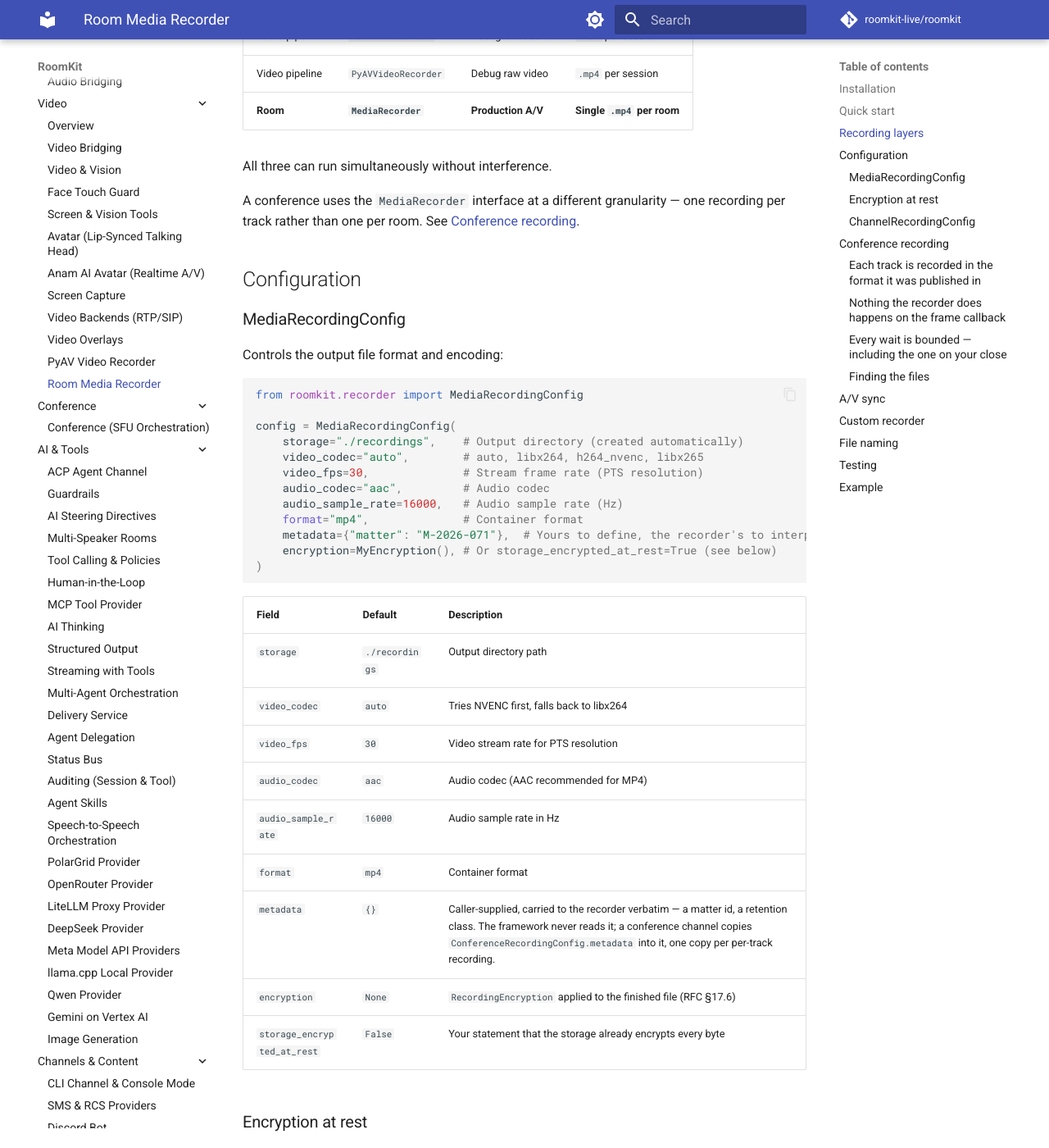
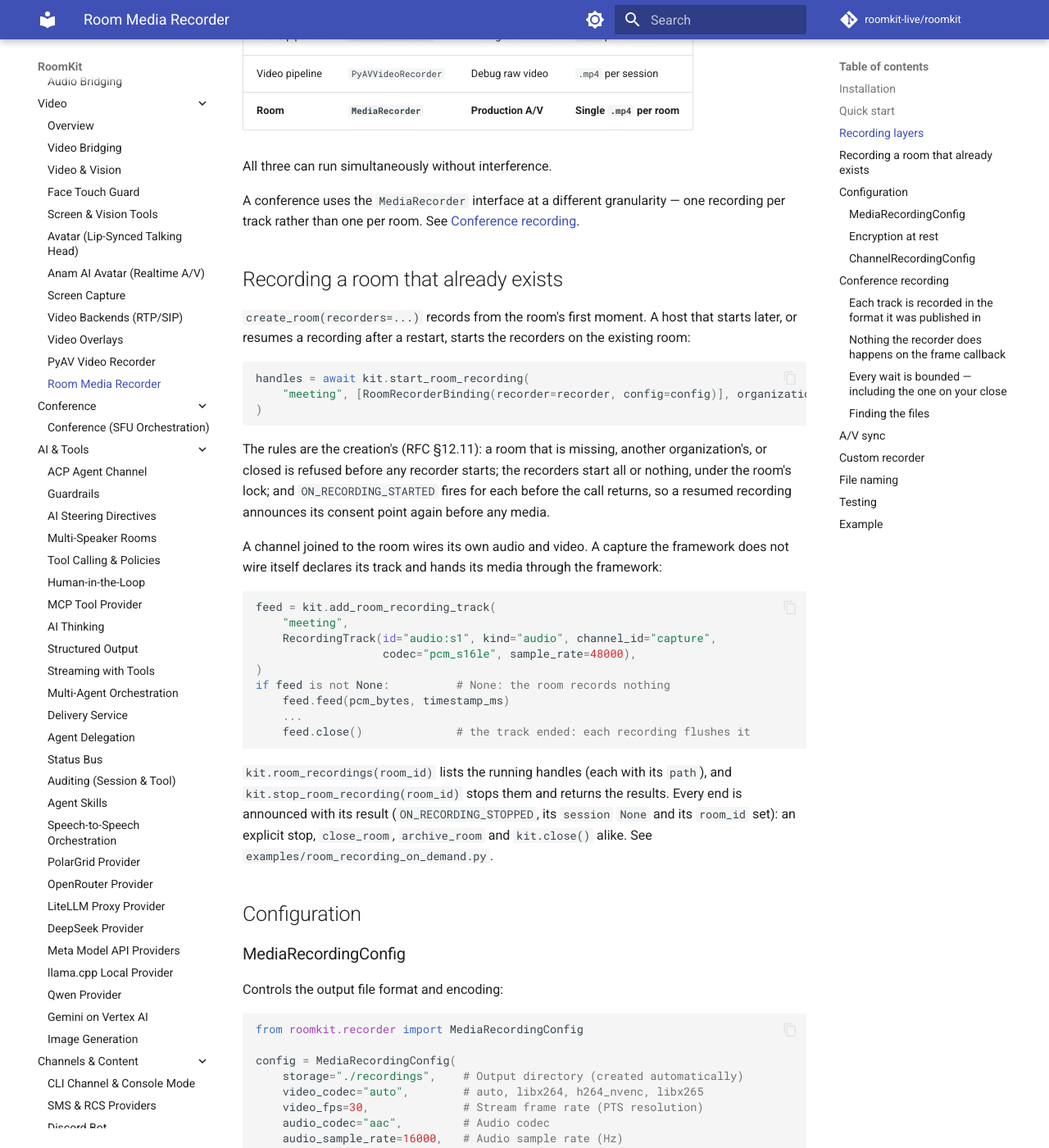
Before and after one commit to roomkit-live/roomkit-docs, an MkDocs documentation site: the page built from docs/guides/room-media-recorder.md, in a window 1280 px wide and 1400 px high, scrolled down 1263 px. Shown: the whole window at 82% size. Built offline with MkDocs 1.6.1 and Material for MkDocs 9.7.7, drawn with Linux system fonts in a browser that asks for light colours; comment, search, counter and statistics services are not loaded.

Commit message:
docs(recording): a record committed outside the pipeline, a room recorded on demand with every start and end announced, and a Postgres row mapped as the store does (RMK-405)

````diff
--- a/docs/guides/room-media-recorder.md
+++ b/docs/guides/room-media-recorder.md
@@ -55,6 +55,47 @@ RoomKit has three independent recording layers:
 All three can run simultaneously without interference.
 
 A conference uses the `MediaRecorder` interface at a different granularity — one recording per track rather than one per room. See [Conference recording](#conference-recording).
+
+## Recording a room that already exists
+
+`create_room(recorders=...)` records from the room's first moment. A host that
+starts later, or resumes a recording after a restart, starts the recorders on
+the existing room:
+
+```python
+handles = await kit.start_room_recording(
+    "meeting", [RoomRecorderBinding(recorder=recorder, config=config)], organization_id="acme"
+)
+```
+
+The rules are the creation's (RFC §12.11): a room that is missing, another
+organization's, or closed is refused before any recorder starts; the recorders
+start all or nothing, under the room's lock; and `ON_RECORDING_STARTED` fires
+for each before the call returns, so a resumed recording announces its consent
+point again before any media.
+
+A channel joined to the room wires its own audio and video. A capture the
+framework does not wire itself declares its track and hands its media through
+the framework:
+
+```python
+feed = kit.add_room_recording_track(
+    "meeting",
+    RecordingTrack(id="audio:s1", kind="audio", channel_id="capture",
+                   codec="pcm_s16le", sample_rate=48000),
+)
+if feed is not None:          # None: the room records nothing
+    feed.feed(pcm_bytes, timestamp_ms)
+    ...
+    feed.close()              # the track ended: each recording flushes it
+```
+
+`kit.room_recordings(room_id)` lists the running handles (each with its
+`path`), and `kit.stop_room_recording(room_id)` stops them and returns the
+results. Every end is announced with its result (`ON_RECORDING_STOPPED`, its
+`session` `None` and its `room_id` set): an explicit stop, `close_room`,
+`archive_room` and `kit.close()` alike. See
+`examples/room_recording_on_demand.py`.
 
 ## Configuration
 
````
Also changed, not shown: docs/features.md (+5 -1 lines), docs/guides/postgres-store.md (+3 -1 lines).
